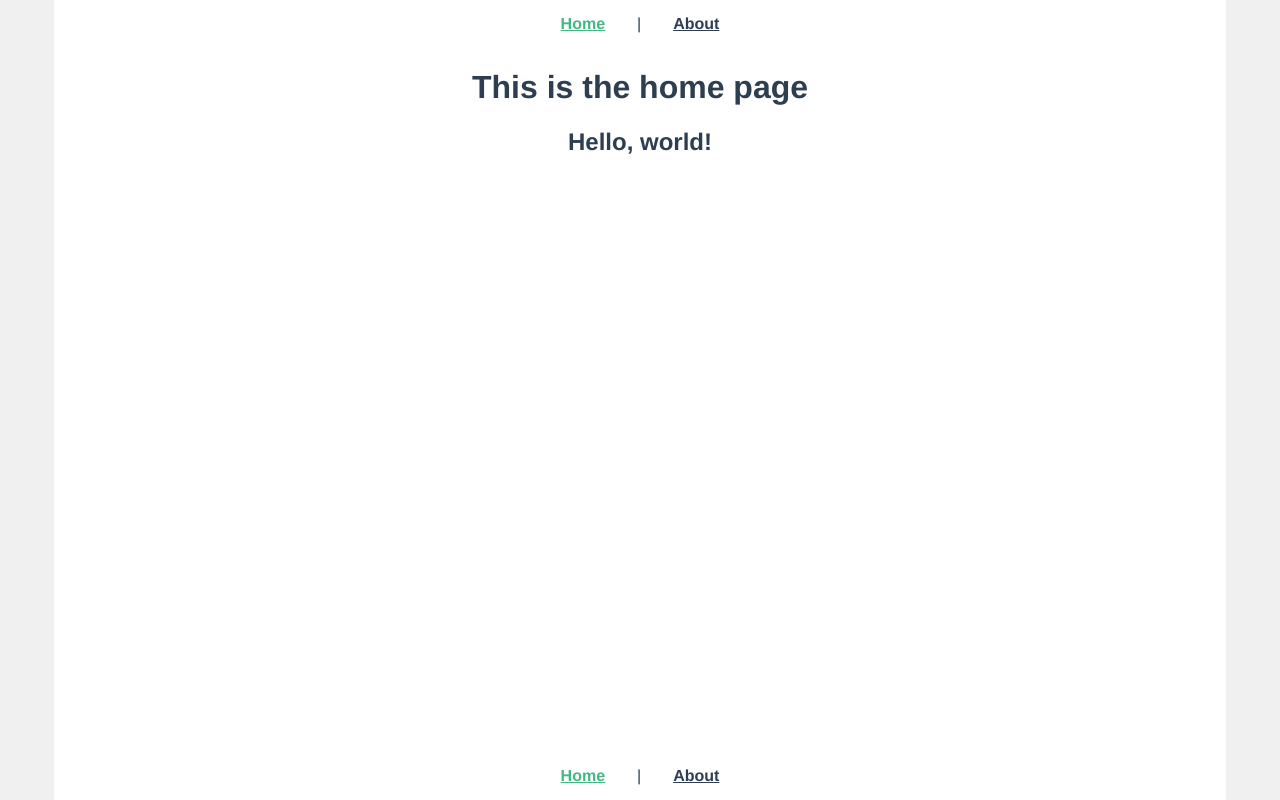
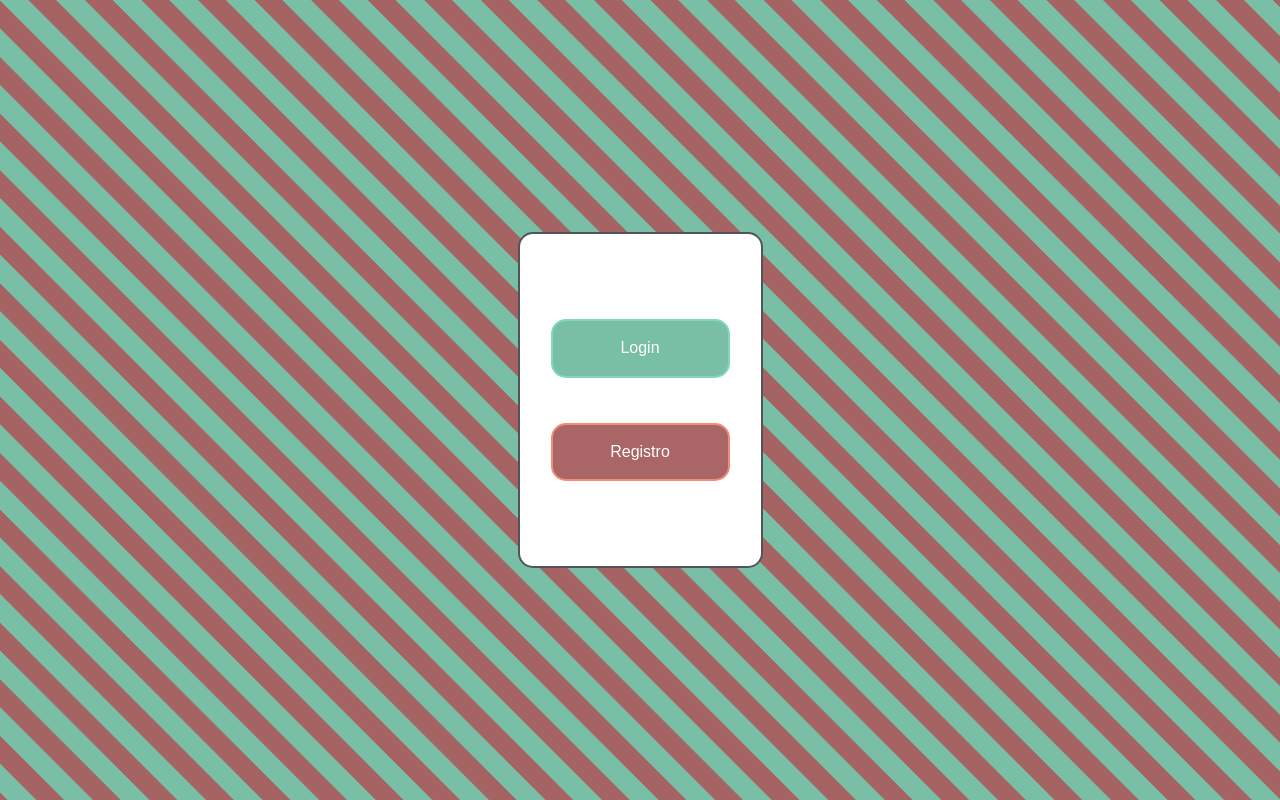
Before and after one commit to llorander/AspergerAsturias, a Vue app in the folder front/: page / in a window 1280 px wide. Built offline with nearby package versions, Linux system fonts and the light colour scheme.

Commit message:
Created HomePage in Vue.

```diff
--- a/front/public/index.html
+++ b/front/public/index.html
@@ -6,7 +6,7 @@
     <meta name="viewport" content="width=device-width,initial-scale=1.0" />
     <link rel="icon" href="<%= BASE_URL %>favicon.ico" />
     <link rel="stylesheet" href="/style.css" />
-    <title><%= htmlWebpackPlugin.options.title %></title>
+    <title>Asperger Asturias</title>
   </head>
   <body>
     <noscript>
--- a/front/public/style.css
+++ b/front/public/style.css
@@ -1,19 +1,265 @@
-body {
-  padding: 0;
-  margin: 0;
-  background-color: #f0f0f0;
+/* box model normalization */
+*,
+*:before,
+*:after {
+  -webkit-box-sizing: border-box;
+  -moz-box-sizing: border-box;
+  box-sizing: border-box;
 }
 
-#app {
-  background-color: white;
-  height: 100vh;
-  max-width: 1140px;
-  margin: auto;
-  padding: 0 1rem;
-  display: flex;
-  flex-direction: column;
-  font-family: Avenir, Helvetica, Arial, sans-serif;
-  -webkit-font-smoothing: antialiased;
-  -moz-osx-font-smoothing: grayscale;
-  color: #2c3e50;
+/* reset */
+html,
+body,
+div,
+applet,
+object,
+iframe,
+h1,
+h2,
+h3,
+h4,
+h5,
+h6,
+p,
+blockquote,
+pre,
+a,
+abbr,
+acronym,
+address,
+big,
+cite,
+code,
+del,
+dfn,
+em,
+font,
+ins,
+kbd,
+q,
+s,
+samp,
+small,
+strike,
+strong,
+sub,
+sup,
+tt,
+var,
+b,
+u,
+i,
+center,
+span,
+img,
+dl,
+dt,
+dd,
+ol,
+ul,
+li,
+fieldset,
+form,
+label,
+legend {
+  margin: 0;
+  padding: 0;
+  border: 0;
+  outline: 0;
+  font-size: 100%;
+  font-weight: normal;
+  background: transparent;
+  text-decoration: none;
+  color: inherit;
 }
+body {
+  line-height: 1.4;
+}
+ul {
+  list-style: none;
+}
+blockquote,
+q {
+  quotes: none;
+}
+blockquote:before,
+blockquote:after,
+q:before,
+q:after {
+  content: "";
+  content: none;
+}
+:focus {
+  outline: 0;
+}
+button a,
+button a:hover,
+button a:visited {
+  color: inherit;
+  text-decoration: none;
+}
+
+/*! normalize.css v3.0.3 | MIT License | github.com/necolas/normalize.css */
+html {
+  font-family: Arial, Helvetica, sans-serif;
+  -ms-text-size-adjust: 100%;
+  -webkit-text-size-adjust: 100%;
+}
+article,
+aside,
+details,
+figcaption,
+figure,
+footer,
+header,
+hgroup,
+main,
+menu,
+nav,
+section,
+summary {
+  display: block;
+}
+audio,
+canvas,
+progress,
+video {
+  display: inline-block;
+  vertical-align: baseline;
+}
+audio:not([controls]) {
+  display: none;
+  height: 0;
+}
+[hidden],
+template {
+  display: none;
+}
+a {
+  background-color: transparent;
+}
+a:active,
+a:hover {
+  outline: 0;
+  cursor: "pointer";
+}
+abbr[title] {
+  border-bottom: 1px dotted;
+}
+b,
+strong {
+  font-weight: bold;
+}
+dfn {
+  font-style: italic;
+}
+mark {
+  background: #ff0;
+  color: #000;
+}
+small {
+  font-size: 80%;
+}
+sub,
+sup {
+  font-size: 75%;
+  line-height: 0;
+  position: relative;
+  vertical-align: baseline;
+}
+sup {
+  top: -0.5em;
+}
+sub {
+  bottom: -0.25em;
+}
+svg:not(:root) {
+  overflow: hidden;
+}
+figure {
+  margin: 0;
+  margin-block-start: 0;
+  margin-block-end: 0;
+  margin-inline-start: 0;
+  margin-inline-end: 0;
+}
+hr {
+  height: 0;
+}
+pre {
+  overflow: auto;
+}
+code,
+kbd,
+pre,
+samp {
+  font-family: monospace, monospace;
+}
+button,
+input,
+optgroup,
+select,
+textarea {
+  color: inherit;
+  font: inherit;
+  margin: 0;
+}
+button {
+  overflow: visible;
+}
+button,
+select {
+  text-transform: none;
+}
+button,
+html input[type="button"],
+input[type="reset"],
+input[type="submit"] {
+  -webkit-appearance: button;
+  cursor: pointer;
+}
+button[disabled],
+html input[disabled] {
+  cursor: default;
+}
+button::-moz-focus-inner,
+input::-moz-focus-inner {
+  border: 0;
+  padding: 0;
+}
+input {
+  line-height: normal;
+}
+input[type="checkbox"],
+input[type="radio"] {
+  padding: 0;
+}
+input[type="number"]::-webkit-inner-spin-button,
+input[type="number"]::-webkit-outer-spin-button {
+  height: auto;
+}
+input[type="search"] {
+  -webkit-appearance: textfield;
+}
+input[type="search"]::-webkit-search-cancel-button,
+input[type="search"]::-webkit-search-decoration {
+  -webkit-appearance: none;
+}
+textarea {
+  overflow: auto;
+}
+optgroup {
+  font-weight: bold;
+}
+table {
+  border-collapse: collapse;
+  border-spacing: 0;
+}
+td,
+th {
+  padding: 0;
+}
+
+img {
+  max-width: 100%;
+}
--- a/front/src/App.vue
+++ b/front/src/App.vue
@@ -1,29 +1,24 @@
 <template>
   <div id="app">
-    <Header></Header>
     <div id="main">
       <router-view />
     </div>
-    <Footer></Footer>
   </div>
 </template>
 
 <script>
 // @ is an alias to /src
-import Header from "@/views/_common/Header.vue";
-import Footer from "@/views/_common/Footer.vue";
 
 export default {
   name: "App",
   components: {
-    Header,
-    Footer,
   },
 };
 </script>
 
 <style>
-#main {
-  flex: 1;
+body {
+    background-image: linear-gradient(45deg, #78bfa5 25%, #a66363 25%, #a66363 50%, #78bfa5 50%, #78bfa5 75%, #a66363 75%, #a66363 100%);
+    background-size: 56.57px 56.57px;
 }
 </style>
--- a/front/src/views/Home/HelloWorld.vue
+++ /dev/null
@@ -1,32 +0,0 @@
-<template>
-  <div class="hello">
-    <h2>{{ msg }}</h2>
-  </div>
-</template>
-
-<script>
-export default {
-  name: "HelloWorld",
-  props: {
-    msg: String,
-  },
-};
-</script>
-
-<!-- Add "scoped" attribute to limit CSS to this component only -->
-<style scoped>
-h3 {
-  margin: 40px 0 0;
-}
-ul {
-  list-style-type: none;
-  padding: 0;
-}
-li {
-  display: inline-block;
-  margin: 0 10px;
-}
-a {
-  color: #42b983;
-}
-</style>
--- a/front/src/views/Home/HomePage.vue
+++ b/front/src/views/Home/HomePage.vue
@@ -1,26 +1,68 @@
 <template>
   <div class="home-page">
-    <h1>This is the home page</h1>
-    <HelloWorld :msg="message" />
+    <article class="home-page-box">
+      <router-link class="login-button" to="/login-page">Login</router-link>
+      <router-link class="register-button" to="/registration-page">Registro</router-link>
+    </article>
   </div>
 </template>
 
 <script>
-import HelloWorld from "./HelloWorld.vue";
 
 export default {
   name: "Home",
-  components: { HelloWorld },
   data() {
     return {
-      message: "Hello, world!",
+
     };
   },
 };
 </script>
 
 <style scoped>
-.home-page {
-  text-align: center;
-}
+  .register-button {
+      background: #AA6666;
+      border: solid 2px #F28D77;
+  }
+
+  .home-page {
+    height: 100vh;
+    display: flex;
+    justify-content: center;
+    align-items: center;
+    height: 100vh;
+  }
+
+  .home-page-box {
+    background: #fff;
+    height: 336px;
+    width: 245px;
+    display: flex;
+    flex-direction: column;
+    align-items: center;
+    justify-content: center;
+    border-radius: 15px;
+    border: 2px solid #515459;
+  }
+
+  .login-button, .register-button {
+    display: block;
+    text-align: center;
+    padding: 16px 5px;
+    border-radius: 15px;
+    width: 179px;
+    color: #fff;
+    font-size: 1rem;
+  }
+
+  .login-button {
+    margin-bottom: 45px;
+    border: solid 2px #82D9B9;
+    background: #78BFA5;
+  }
+
+  .register-button {
+      background: #AA6666;
+      border: solid 2px #F28D77;
+  }
 </style>
--- a/front/src/views/_common/Footer.vue
+++ /dev/null
@@ -1,14 +0,0 @@
-<template>
-  <div id="header">
-    <Nav />
-  </div>
-</template>
-
-<script>
-import Nav from "./Nav.vue";
-
-export default {
-  name: "Footer",
-  components: { Nav },
-};
-</script>
--- a/front/src/views/_common/Header.vue
+++ /dev/null
@@ -1,14 +0,0 @@
-<template>
-  <div id="header">
-    <Nav />
-  </div>
-</template>
-
-<script>
-import Nav from "./Nav.vue";
-
-export default {
-  name: "Header",
-  components: { Nav },
-};
-</script>
--- a/front/src/views/_common/Nav.vue
+++ /dev/null
@@ -1,25 +0,0 @@
-<template>
-  <div id="nav">
-    <router-link to="/">Home</router-link> |
-    <router-link to="/about">About</router-link>
-  </div>
-</template>
-
-<style scoped>
-#nav {
-  height: 3rem;
-  display: flex;
-  align-items: center;
-  justify-content: center;
-}
-
-#nav a {
-  font-weight: bold;
-  color: #2c3e50;
-  margin: 2rem;
-}
-
-#nav a.router-link-exact-active {
-  color: #42b983;
-}
-</style>
```
Also changed, not shown: 1 other file (tests, documents, lock files or other folders).
